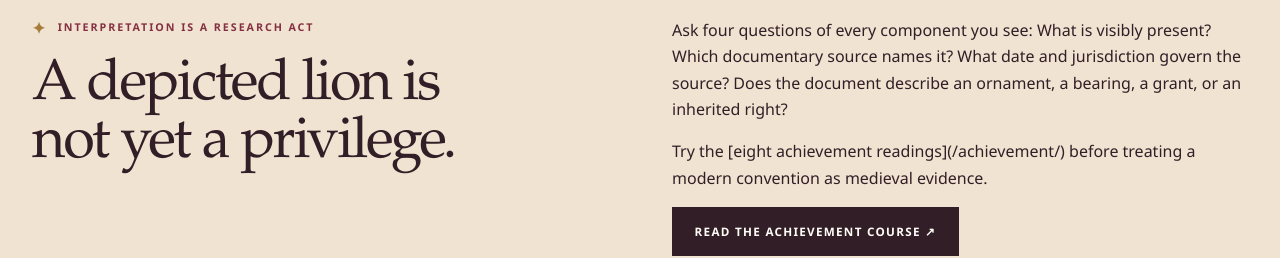
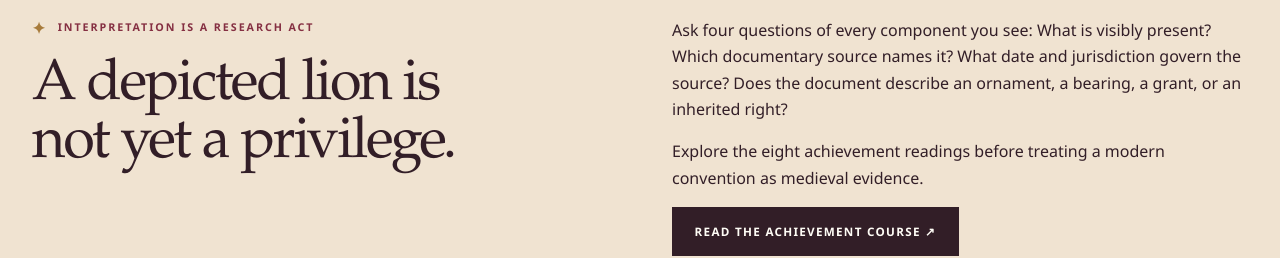
Before and after one commit to k3jph/heraldry.jameshoward.us, an Astro site: page /achievement/laboratory in a window 1280 px wide. Shown: the part 2300-2558 px from the top of the page. Built offline with nearby package versions, Linux system fonts and the light colour scheme; Astro itself is replaced by a stand-in of ours.

Commit message:
Use actual internal link in anatomy lab instructions

```diff
--- a/src/pages/achievement/laboratory.astro
+++ b/src/pages/achievement/laboratory.astro
@@ -121,7 +121,7 @@ import Base from '../../layouts/Base.astro';
   <section class="section section-toned">
     <div class="wrap split">
       <div><p class="eyebrow"><span class="star">✦</span> Interpretation is a research act</p><h2 class="section-title">A depicted lion is<br/>not yet a privilege.</h2></div>
-      <div><p>Ask four questions of every component you see: What is visibly present? Which documentary source names it? What date and jurisdiction govern the source? Does the document describe an ornament, a bearing, a grant, or an inherited right?</p><p>Try the [eight achievement readings](/achievement/) before treating a modern convention as medieval evidence.</p><a class="btn btn-dark" href="/achievement/">Read the achievement course ↗</a></div>
+      <div><p>Ask four questions of every component you see: What is visibly present? Which documentary source names it? What date and jurisdiction govern the source? Does the document describe an ornament, a bearing, a grant, or an inherited right?</p><p>Explore the <a href="/achievement/">eight achievement readings</a> before treating a modern convention as medieval evidence.</p><a class="btn btn-dark" href="/achievement/">Read the achievement course ↗</a></div>
     </div>
   </section>
 </Base>
```
